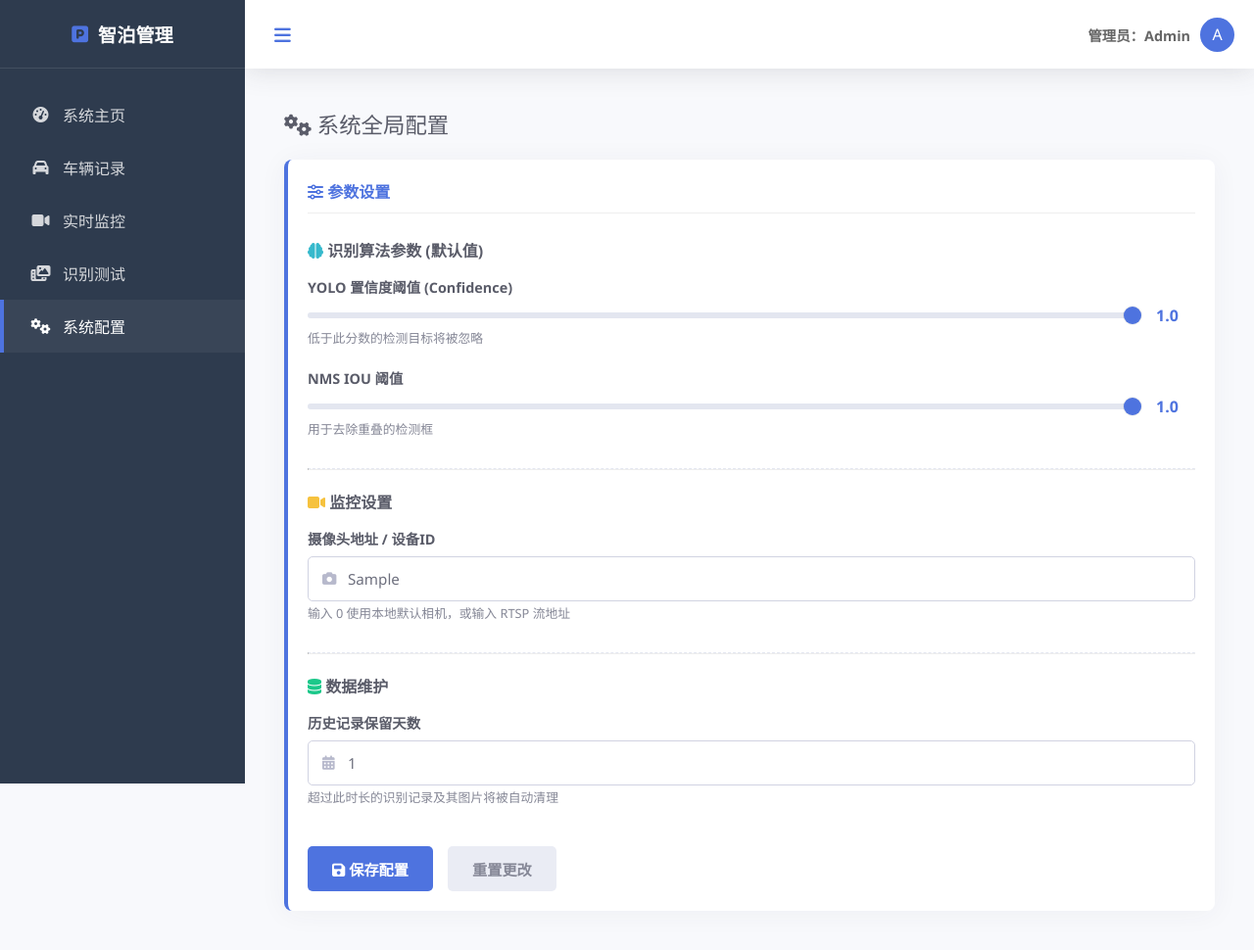
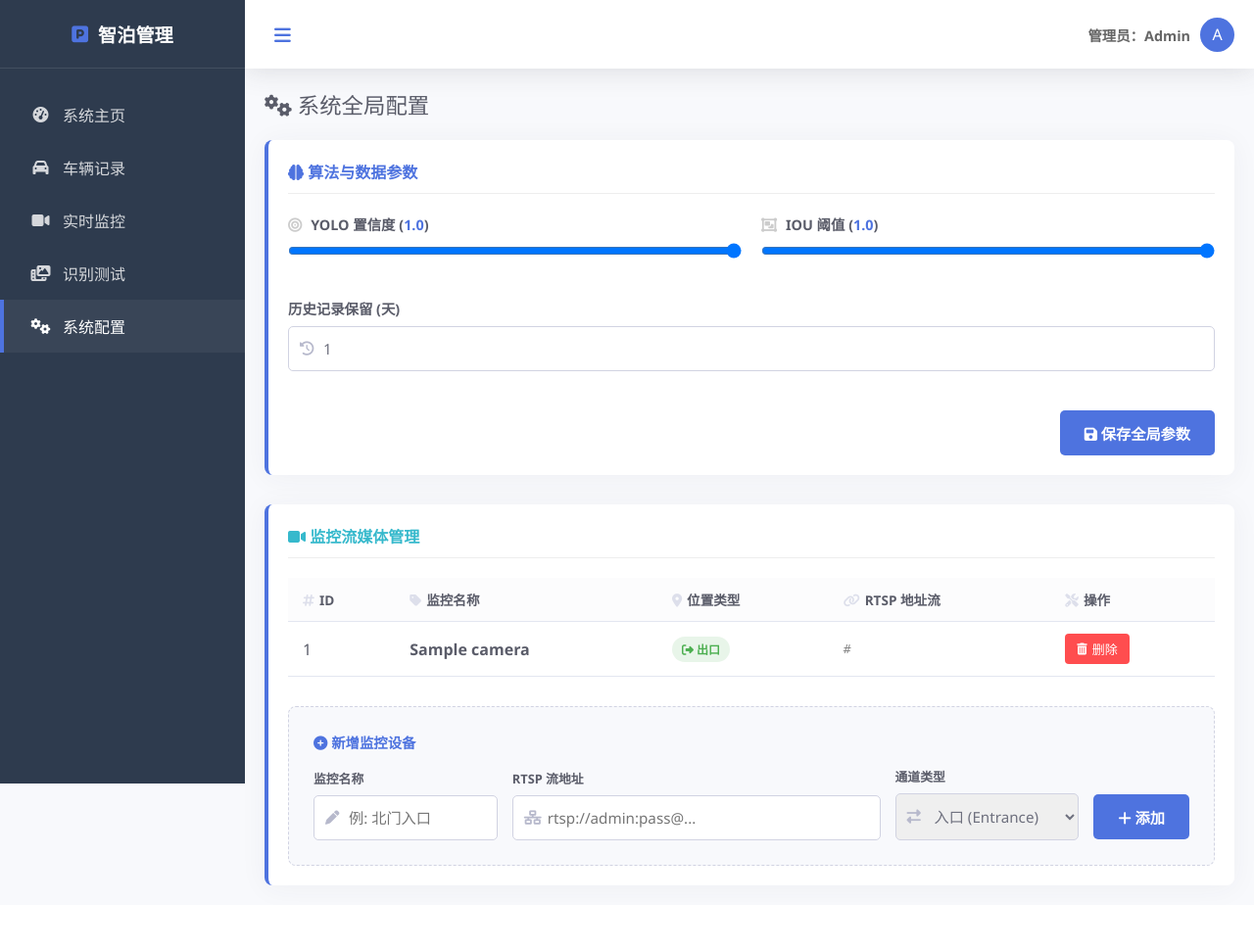
Before and after one commit to 1660962168/AccessFlow, a Flask app: page /config in a window 1280 px wide. Shown: the whole page at 98% size. After the commit the page ends 905 px from the top, so only its background shows below. Run offline with Flask 3, Linux system fonts and the light colour scheme; tables that the repository leaves empty hold one stand-in row (values such as "Sample post").

Commit message:
前端界面完善

```diff
--- a/app.py
+++ b/app.py
@@ -33,38 +33,64 @@ def recognition():
 def records():
     return render_template('records.html')
 
+@app.route('/monitor')
+def monitor():
+    # 查询所有摄像头数据
+    cameras = Camera.query.all()
+    return render_template('monitor.html', cameras=cameras)
+
+# --- 新增：专门处理摄像头添加/删除的路由 ---
+@app.route('/camera/add', methods=['POST'])
+def add_camera():
+    name = request.form.get('name')
+    rtsp_url = request.form.get('rtsp_url')
+    cam_type = request.form.get('cam_type')
+
+    if name and rtsp_url:
+        new_cam = Camera(name=name, rtsp_url=rtsp_url, cam_type=cam_type)
+        db.session.add(new_cam)
+        db.session.commit()
+        flash('摄像头添加成功', 'success')
+    else:
+        flash('请填写完整信息', 'warning')
+    return redirect(url_for('system_config'))
+
+@app.route('/camera/delete/<int:cam_id>')
+def delete_camera(cam_id):
+    cam = Camera.query.get(cam_id)
+    if cam:
+        db.session.delete(cam)
+        db.session.commit()
+        flash('摄像头已删除', 'success')
+    return redirect(url_for('system_config'))
+
 @app.route('/config', methods=['GET', 'POST'])
 def system_config():
-    # 获取配置（如果没有则创建一个默认的）
     config_item = SystemConfig.query.first()
     if not config_item:
         config_item = SystemConfig()
         db.session.add(config_item)
         db.session.commit()
 
+    # 获取所有摄像头列表传给前端
+    cameras = Camera.query.order_by(Camera.created_at.desc()).all()
+
     if request.method == 'POST':
         try:
-            # 更新字段
+            # 这里只处理 SystemConfig 的全局参数更新
             config_item.conf_thres = float(request.form.get('conf_thres'))
             config_item.iou_thres = float(request.form.get('iou_thres'))
-            # Checkbox 未选中时不会传值，需要特殊处理
             config_item.use_ocr = True if request.form.get('use_ocr') == 'on' else False
-
-            config_item.camera_source = request.form.get('camera_source')
             config_item.retention_days = int(request.form.get('retention_days'))
 
             db.session.commit()
-            flash('系统配置已更新', 'success')
-
-            # 这里可以添加逻辑：比如重置 YOLO 模型加载参数等
-
+            flash('全局参数配置已更新', 'success')
         except Exception as e:
             db.session.rollback()
             flash(f'更新失败: {str(e)}', 'danger')
-
         return redirect(url_for('system_config'))
 
-    return render_template('config.html', config=config_item)
+    return render_template('config.html', config=config_item, cameras=cameras)
 
 @app.route('/password', methods=['GET','POST'])
 def password():
--- a/templates/base.html
+++ b/templates/base.html
@@ -29,7 +29,11 @@
                     <i class="fas fa-car"></i><span>车辆记录</span>
                 </a>
             </li>
-            <li class="nav-item"><a href="#" class="nav-link"><i class="fas fa-video"></i><span>实时监控</span></a></li>
+            <li class="nav-item">
+    <a href="{{ url_for('monitor') }}" class="nav-link {% if request.endpoint == 'monitor' %}active{% endif %}">
+        <i class="fas fa-video"></i><span>实时监控</span>
+    </a>
+</li>
             <li class="nav-item">
                 <a href="{{ url_for('recognition') }}"
                     class="nav-link {% if request.endpoint == 'recognition' %}active{% endif %}">
--- a/templates/config.html
+++ b/templates/config.html
@@ -3,153 +3,187 @@
 {% block title %}系统配置 - 智泊管理{% endblock %}
 
 {% block content %}
-<div class="page-content">
+<style>
+    /* --- 局部样式：确保图标显示正常 --- */
+    .input-icon-wrapper {
+        position: relative;
+        width: 100%;
+    }
+
+    /* 输入框内的图标定位 */
+    .input-icon {
+        position: absolute;
+        left: 12px;
+        top: 50%;
+        transform: translateY(-50%);
+        color: #b7b9cc;
+        font-size: 0.9rem;
+        z-index: 10;
+        pointer-events: none; /* 让点击穿透到输入框 */
+    }
+
+    /* 输入框留出左侧内边距，防止文字压住图标 */
+    .form-control-icon {
+        padding-left: 35px !important;
+    }
+
+    /* 聚焦时图标变色 */
+    .form-control-icon:focus + .input-icon,
+    .input-icon-wrapper:focus-within .input-icon {
+        color: var(--primary-color);
+    }
+
+    /* 表格表头图标 */
+    .th-icon {
+        margin-right: 5px;
+        color: #dddfeb;
+    }
+</style>
+
 <div class="page-title">
     <i class="fas fa-cogs"></i> 系统全局配置
 </div>
 
-<div class="row" >
+<div class="row" style=" margin: 0 auto; display: flex; flex-direction: column; gap: 30px;">
+
     <div class="card">
         <div class="card-body">
-            <h4 style="color: var(--primary-color); margin-bottom: 25px; border-bottom: 1px solid #eee; padding-bottom: 10px;">
-                <i class="fas fa-sliders-h"></i> 参数设置
+            <h4 style="color: var(--primary-color); margin-bottom: 20px; border-bottom: 1px solid #eee; padding-bottom: 10px;">
+                <i class="fas fa-brain"></i> 算法与数据参数
             </h4>
-
             <form method="POST" action="{{ url_for('system_config') }}">
 
-                <div class="form-section" style="margin-bottom: 30px;">
-                    <h5 style="font-size: 1rem; color: #5a5c69; margin-bottom: 15px; font-weight: 700;">
-                        <i class="fas fa-brain" style="color: var(--info-color);"></i> 识别算法参数 (默认值)
-                    </h5>
-
-                    <div class="form-group">
-                        <label class="form-label">YOLO 置信度阈值 (Confidence)</label>
-                        <div class="range-container" style="display: flex; align-items: center; gap: 15px;">
-                            <input type="range" class="form-range" name="conf_thres"
-                                   min="0.1" max="1.0" step="0.05"
-                                   value="{{ config.conf_thres }}"
-                                   oninput="document.getElementById('confVal').innerText = this.value"
-                                   style="flex-grow: 1;">
-                            <span id="confVal" class="range-value" style="font-weight: bold; color: var(--primary-color); width: 40px;">{{ config.conf_thres }}</span>
+                <div class="row" style="display: flex; gap: 20px; margin-bottom: 15px;">
+                    <div class="form-group" style="flex: 1;">
+                        <label class="form-label">
+                            <i class="fas fa-bullseye" style="color: #ccc; margin-right: 5px;"></i>
+                            YOLO 置信度 (<span id="confVal" style="color: var(--primary-color); font-weight: bold;">{{ config.conf_thres }}</span>)
+                        </label>
+                        <input type="range" class="form-range" name="conf_thres" min="0.1" max="1.0" step="0.05"
+                               value="{{ config.conf_thres }}" style="width: 100%;"
+                               oninput="document.getElementById('confVal').innerText = this.value">
                     </div>
-                        <small style="color: #858796; font-size: 0.8rem;">低于此分数的检测目标将被忽略</small>
-                    </div>
-
-                    <div class="form-group">
-                        <label class="form-label">NMS IOU 阈值</label>
-                        <div class="range-container" style="display: flex; align-items: center; gap: 15px;">
-                            <input type="range" class="form-range" name="iou_thres"
-                                   min="0.1" max="1.0" step="0.05"
-                                   value="{{ config.iou_thres }}"
-                                   oninput="document.getElementById('iouVal').innerText = this.value"
-                                   style="flex-grow: 1;">
-                            <span id="iouVal" class="range-value" style="font-weight: bold; color: var(--primary-color); width: 40px;">{{ config.iou_thres }}</span>
-                        </div>
-                        <small style="color: #858796; font-size: 0.8rem;">用于去除重叠的检测框</small>
+                    <div class="form-group" style="flex: 1;">
+                        <label class="form-label">
+                            <i class="fas fa-object-group" style="color: #ccc; margin-right: 5px;"></i>
+                            IOU 阈值 (<span id="iouVal" style="color: var(--primary-color); font-weight: bold;">{{ config.iou_thres }}</span>)
+                        </label>
+                        <input type="range" class="form-range" name="iou_thres" min="0.1" max="1.0" step="0.05"
+                               value="{{ config.iou_thres }}" style="width: 100%;"
+                               oninput="document.getElementById('iouVal').innerText = this.value">
                     </div>
                 </div>
 
-                <hr style="border-top: 1px dashed #e3e6f0; margin: 20px 0;">
-
-                <div class="form-section" style="margin-bottom: 30px;">
-                    <h5 style="font-size: 1rem; color: #5a5c69; margin-bottom: 15px; font-weight: 700;">
-                        <i class="fas fa-video" style="color: var(--warning-color);"></i> 监控设置
-                    </h5>
-
-                    <div class="form-group">
-                        <label class="form-label">摄像头地址 / 设备ID</label>
-                        <div class="input-icon-wrapper" style="position: relative;">
-                            <i class="fas fa-camera input-icon" style="position: absolute; left: 15px; top: 50%; transform: translateY(-50%); color: #b7b9cc;"></i>
-                            <input type="text" name="camera_source" class="form-control"
-                                   value="{{ config.camera_source }}"
-                                   placeholder="例如: 0 或 rtsp://admin:123456@192.168.1.64..."
-                                   style="padding-left: 40px;">
-                        </div>
-                        <small style="color: #858796; font-size: 0.8rem;">输入 0 使用本地默认相机，或输入 RTSP 流地址</small>
+                <div class="row" style="display: flex; gap: 20px; align-items: flex-end;">
+                    <div class="form-group" style="flex: 1;">
+                        <label class="form-label">历史记录保留 (天)</label>
+                        <div class="input-icon-wrapper">
+                            <i class="fas fa-history input-icon"></i>
+                            <input type="number" class="form-control form-control-icon" name="retention_days" value="{{ config.retention_days }}" min="1">
                         </div>
                     </div>
 
-                <hr style="border-top: 1px dashed #e3e6f0; margin: 20px 0;">
+                </div>
 
-                <div class="form-section">
-                    <h5 style="font-size: 1rem; color: #5a5c69; margin-bottom: 15px; font-weight: 700;">
-                        <i class="fas fa-database" style="color: var(--success-color);"></i> 数据维护
-                    </h5>
-
-                    <div class="form-group">
-                        <label class="form-label">历史记录保留天数</label>
-                        <div class="input-icon-wrapper" style="position: relative;">
-                            <i class="fas fa-calendar-alt input-icon" style="position: absolute; left: 15px; top: 50%; transform: translateY(-50%); color: #b7b9cc;"></i>
-                            <input type="number" name="retention_days" class="form-control"
-                                   value="{{ config.retention_days }}"
-                                   min="1" max="365"
-                                   style="padding-left: 40px;">
+                <div style="text-align: right; margin-top: 20px;">
+                    <button type="submit" class="btn-submit">
+                        <i class="fas fa-save"></i> 保存全局参数
+                    </button>
                 </div>
-                        <small style="color: #858796; font-size: 0.8rem;">超过此时长的识别记录及其图片将被自动清理</small>
+            </form>
         </div>
     </div>
 
-                <div class="form-actions" style="margin-top: 40px; text-align: right;">
+    <div class="card">
+        <div class="card-body">
+            <h4 style="color: var(--info-color); margin-bottom: 20px; border-bottom: 1px solid #eee; padding-bottom: 10px;">
+                <i class="fas fa-video"></i> 监控流媒体管理
+            </h4>
 
-                    <button type="submit" class="btn-submit">
-                        <i class="fas fa-save"></i> 保存配置
-                    </button>
-                    <button type="reset" class="btn-cancel" style="margin-right: 10px;">重置更改</button>
+            <div class="table-responsive" style="margin-bottom: 30px;">
+                <table class="responsive-table">
+                    <thead>
+                        <tr>
+                            <th><i class="fas fa-hashtag th-icon"></i>ID</th>
+                            <th><i class="fas fa-tag th-icon"></i>监控名称</th>
+                            <th><i class="fas fa-map-marker-alt th-icon"></i>位置类型</th>
+                            <th><i class="fas fa-link th-icon"></i>RTSP 地址流</th>
+                            <th><i class="fas fa-tools th-icon"></i>操作</th>
+                        </tr>
+                    </thead>
+                    <tbody>
+                        {% for cam in cameras %}
+                        <tr>
+                            <td>{{ loop.index }}</td>
+                            <td><strong>{{ cam.name }}</strong></td>
+                            <td>
+                                {% if cam.cam_type == 'entrance' %}
+                                <span class="status-badge status-in"><i class="fas fa-sign-in-alt"></i> 入口</span>
+                                {% else %}
+                                <span class="status-badge status-out"><i class="fas fa-sign-out-alt"></i> 出口</span>
+                                {% endif %}
+                            </td>
+                            <td style="font-family: monospace; color: #888; max-width: 200px; overflow: hidden; text-overflow: ellipsis;" title="{{ cam.rtsp_url }}">
+                                {{ cam.rtsp_url }}
+                            </td>
+                            <td>
+                                <a href="{{ url_for('delete_camera', cam_id=cam.id) }}" class="btn-delete" onclick="return confirm('确定要删除这个摄像头吗？')">
+                                    <i class="fas fa-trash-alt"></i> 删除
+                                </a>
+                            </td>
+                        </tr>
+                        {% else %}
+                        <tr>
+                            <td colspan="5" style="text-align: center; color: #999; padding: 30px;">
+                                <i class="fas fa-video-slash" style="font-size: 2rem; margin-bottom: 10px; display: block;"></i>
+                                暂无配置监控，请在下方添加
+                            </td>
+                        </tr>
+                        {% endfor %}
+                    </tbody>
+                </table>
             </div>
 
+            <div style="background: #f8f9fc; padding: 25px; border-radius: 8px; border: 1px dashed #d1d3e2;">
+                <h5 class="form-label" style="margin-bottom: 15px; color: var(--primary-color);">
+                    <i class="fas fa-plus-circle"></i> 新增监控设备
+                </h5>
+                <form method="POST" action="{{ url_for('add_camera') }}" style="display: grid; grid-template-columns: 1fr 2fr 1fr auto; gap: 15px; align-items: end;">
+
+                    <div class="form-group" style="margin-bottom: 0;">
+                        <label class="form-label" style="font-size: 0.8rem;">监控名称</label>
+                        <div class="input-icon-wrapper">
+                            <i class="fas fa-pen input-icon"></i>
+                            <input type="text" name="name" class="form-control form-control-icon" placeholder="例: 北门入口" required>
+                        </div>
+                    </div>
+
+                    <div class="form-group" style="margin-bottom: 0;">
+                        <label class="form-label" style="font-size: 0.8rem;">RTSP 流地址</label>
+                        <div class="input-icon-wrapper">
+                            <i class="fas fa-network-wired input-icon"></i>
+                            <input type="text" name="rtsp_url" class="form-control form-control-icon" placeholder="rtsp://admin:pass@..." required>
+                        </div>
+                    </div>
+
+                    <div class="form-group" style="margin-bottom: 0;">
+                        <label class="form-label" style="font-size: 0.8rem;">通道类型</label>
+                        <div class="input-icon-wrapper">
+                            <i class="fas fa-exchange-alt input-icon"></i>
+                            <select name="cam_type" class="form-control form-control-icon">
+                                <option value="entrance">入口 (Entrance)</option>
+                                <option value="exit">出口 (Exit)</option>
+                            </select>
+                        </div>
+                    </div>
+
+                    <button type="submit" class="btn-submit" style="margin-bottom: 1px;">
+                        <i class="fas fa-plus"></i> 添加
+                    </button>
                 </form>
+            </div>
+
         </div>
     </div>
 </div>
-</div>
-<style>
-    .slider:before {
-        position: absolute;
-        content: "";
-        height: 16px;
-        width: 16px;
-        left: 4px;
-        bottom: 4px;
-        background-color: white;
-        transition: .4s;
-        border-radius: 50%;
-    }
-    input:checked + .slider {
-        background-color: var(--primary-color);
-    }
-    input:checked + .slider:before {
-        transform: translateX(26px);
-    }
-
-    /* 滑块轨道样式优化 */
-    input[type=range] {
-        -webkit-appearance: none;
-        background: transparent;
-    }
-    input[type=range]::-webkit-slider-thumb {
-        -webkit-appearance: none;
-    }
-    input[type=range]:focus {
-        outline: none;
-    }
-
-    /* Webkit (Chrome/Edge) */
-    input[type=range]::-webkit-slider-runnable-track {
-        width: 100%;
-        height: 6px;
-        cursor: pointer;
-        background: #e3e6f0;
-        border-radius: 3px;
-    }
-    input[type=range]::-webkit-slider-thumb {
-        height: 18px;
-        width: 18px;
-        border-radius: 50%;
-        background: var(--primary-color);
-        cursor: pointer;
-        -webkit-appearance: none;
-        margin-top: -6px; /* 居中 */
-        box-shadow: 0 0 2px rgba(0,0,0,0.2);
-    }
-</style>
 {% endblock %}
```
Also changed, not shown: migrations/versions/9798ba24ee89_add_systemconfig_table.py (added, +32 -0 lines), migrations/versions/9c7812bb620d_add_systemconfig_table.py (added, +32 -0 lines), models.py (+12 -8 lines), templates/monitor.html (added, +117 -0 lines). Lines whose indentation alone changed are shown as unchanged.
